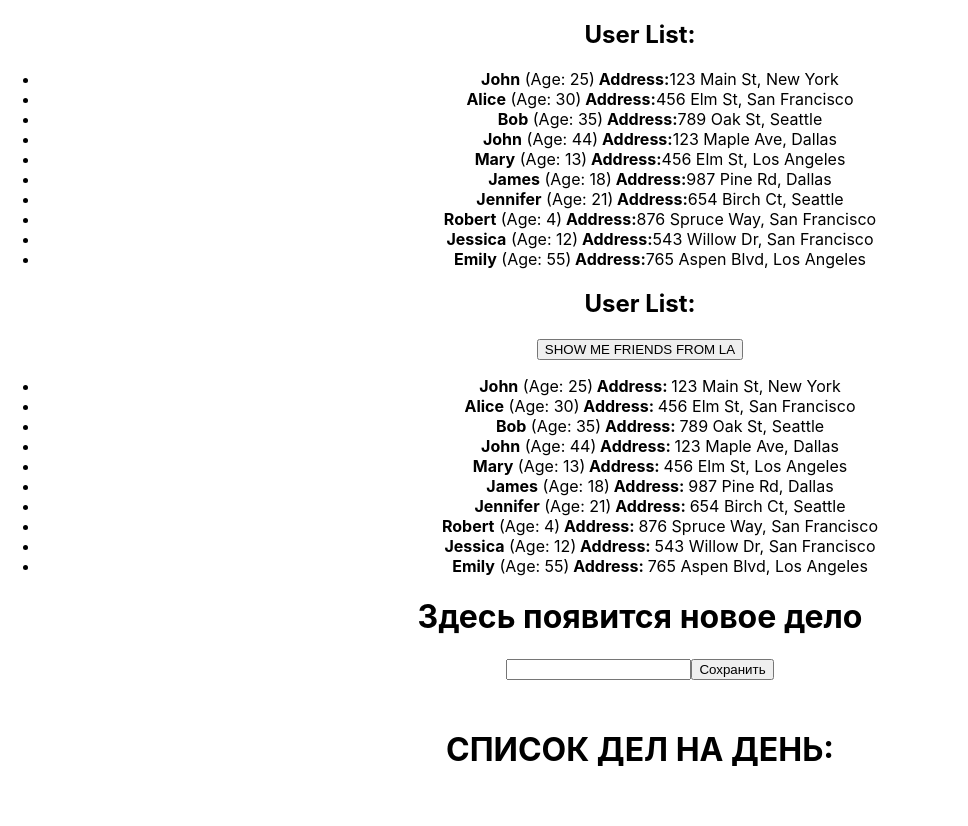
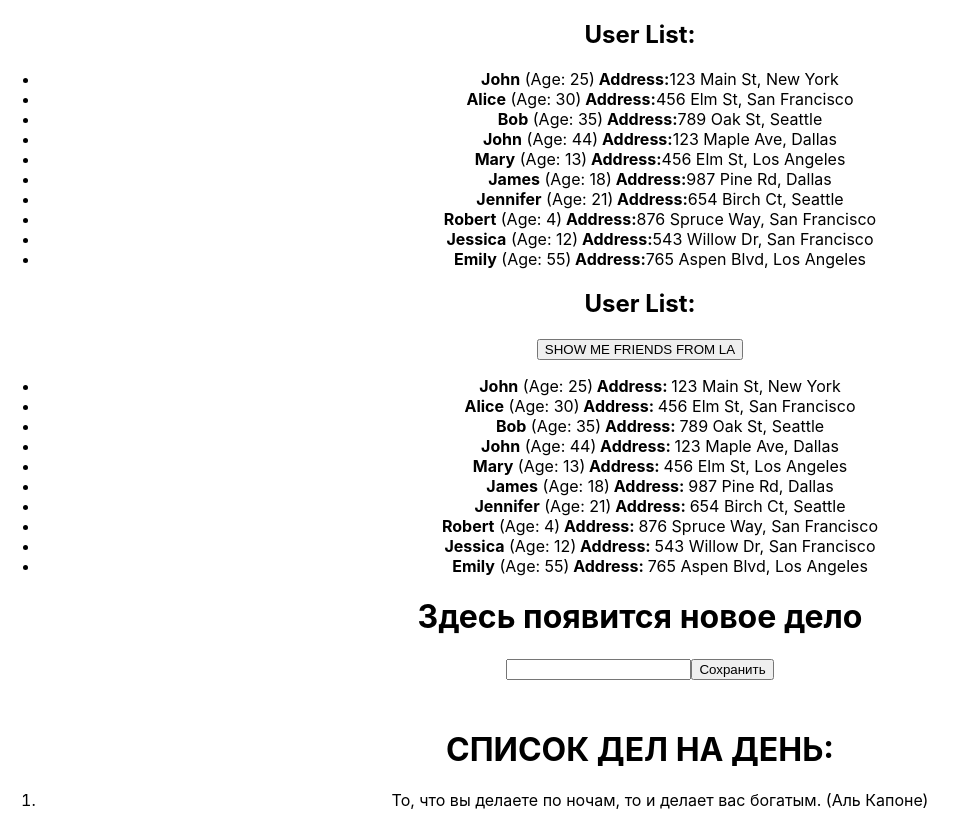
Before and after one commit to kirabortz/homework-front-main, a React (Create React App) app: page / in a window 1280 px wide. Shown: the whole page, without its empty margins (0-968 px from the left). Before the commit the page ends 800 px from the top, so only its background shows below. Built offline with nearby package versions, Linux system fonts and the light colour scheme.

Commit message:
add variable in textsUseState

```diff
--- a/src/HW/3/HW3.tsx
+++ b/src/HW/3/HW3.tsx
@@ -11,7 +11,7 @@ export const HW3 = () => {
 
 
     const [currentText, setCurrentText] = useState('');
-    const [texts, setTexts] = useState<string[]>([]);
+    const [texts, setTexts] = useState<string[]>(['То, что вы делаете по ночам, то и делает вас богатым. (Аль Капоне)',]);
 
     const handleChange = (text: string) => setCurrentText(text);
     const handleSave = (text: string) => {
```
